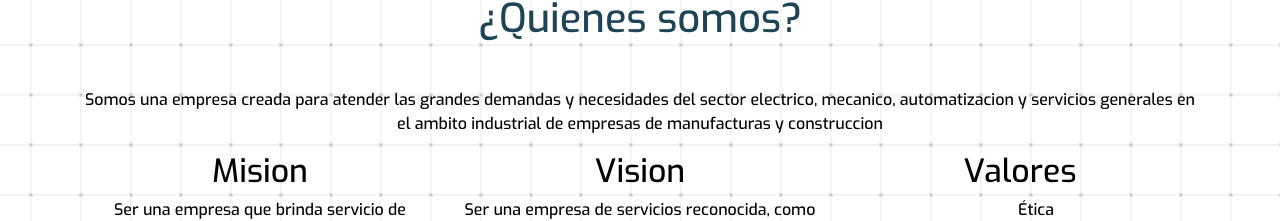
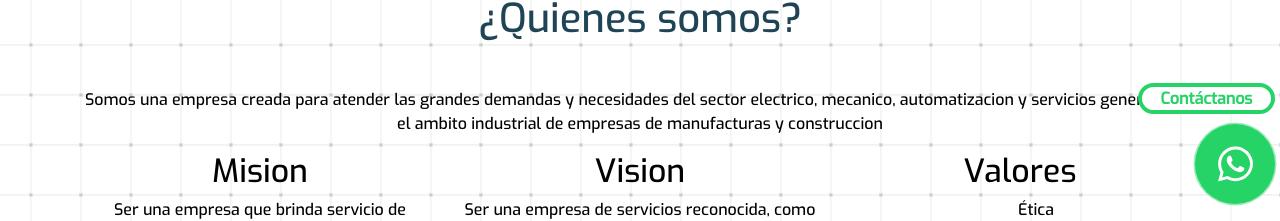
Before and after one commit to fass28/inproymel, a React (Vite) app: page / in a window 1280 px wide. Shown: the part 586-807 px from the top of the page. Built offline with nearby package versions, Linux system fonts and the light colour scheme.

Commit message:
whatsapp button added

```diff
--- a/src/App.jsx
+++ b/src/App.jsx
@@ -1,24 +1,25 @@
-import { Header } from './components/Header/Header'
-import { Welcome } from './components/Welcome/Welcome'
-import { AboutUs } from './components/AboutUs/AboutUs'
-import { Services } from './components/Services/Services'
-import { Clientes } from './components/Clientes/Clientes'
-import { WhyUs } from './components/WhyUs/WhyUs'
-import { ContactUs } from './components/ContactUs/ContactUs'
-import { Footer } from './components/Footer/Footer'
-
+import { Header } from "./components/Header/Header";
+import { Welcome } from "./components/Welcome/Welcome";
+import { AboutUs } from "./components/AboutUs/AboutUs";
+import { Services } from "./components/Services/Services";
+import { Clientes } from "./components/Clientes/Clientes";
+import { WhyUs } from "./components/WhyUs/WhyUs";
+import { ContactUs } from "./components/ContactUs/ContactUs";
+import { Footer } from "./components/Footer/Footer";
+import { WhatsApp } from "./components/WhatsApp/WhatsApp";
 
 export const App = () => {
   return (
     <>
-        <Header/>
-        <Welcome/>
-        <AboutUs/>
-        <Services/>
-        <Clientes/>
-        <WhyUs/>
-        <ContactUs/>
-        <Footer/>
+      <Header />
+      <Welcome />
+      <AboutUs />
+      <Services />
+      <Clientes />
+      <WhyUs />
+      <ContactUs />
+      <Footer />
+      <WhatsApp />
     </>
-  )
-}
+  );
+};
--- /dev/null
+++ b/src/components/WhatsApp/WhatsApp.css
@@ -0,0 +1,54 @@
+.whatsapp-text{
+    position: fixed;
+    right: 5px;
+    bottom: 100px;
+    z-index: 99;
+    background-color: white;
+    color: #25d366;
+    border-color: #25d366;
+    border: 4px solid;
+    font-size: 16px;
+    height: 31px;
+    width: 137px;
+    border-radius: 45px;
+}
+
+
+#whatsApp{
+    background-color: #25d366;
+    height: 80px;
+    width: 80px;
+    position: fixed;
+    right: 5px;
+    bottom: 10px;
+    z-index: 99;
+    border-radius: 50px;
+    display: flex;
+    align-items: center;
+    justify-content: center;
+    cursor: pointer;
+    display: flex;
+	justify-content: center;
+	align-items: center;
+	padding: 35px;
+	text-decoration: none;
+	border-radius: 50%;
+	animation-name: pulse;
+	animation-duration: 1.5s;
+	animation-timing-function: ease-out;
+	animation-iteration-count: infinite;
+}
+
+@keyframes pulse {
+	0% {
+		box-shadow: 0 0 0 0 rgba(37, 211, 102, 0.5);
+	}
+	80% {
+		box-shadow: 0 0 0 14px rgba(37, 211, 102, 0);
+	}
+}
+
+.whatsapp-icon{
+    height: 40px;
+    color: white;
+}
--- /dev/null
+++ b/src/components/WhatsApp/WhatsApp.jsx
@@ -0,0 +1,21 @@
+import { FontAwesomeIcon } from "@fortawesome/react-fontawesome";
+
+import "./WhatsApp.css";
+
+export const WhatsApp = () => {
+  return (
+    <section >
+        <div className="whatsapp-text">
+            <strong>Contáctanos</strong>
+        </div>
+      <div className="whatsApp" id="whatsApp">
+        <a href="https://wa.me/51917325863"   target="_blank" className="whatsapp-icon">
+          <FontAwesomeIcon
+            icon={["fab", "whatsapp"]}
+            className="whatsapp-icon"
+          />{" "}
+        </a>
+      </div>
+    </section>
+  );
+};
--- a/src/fontAwesome.js
+++ b/src/fontAwesome.js
@@ -6,6 +6,7 @@ import {
   faLinkedin,
   faInstagram,
   faTiktok,
+  faWhatsapp,
 } from "@fortawesome/free-brands-svg-icons";
 import {
   faCalendarDays,
@@ -25,5 +26,6 @@ library.add(
   faCalendarDays,
   faClock,
   faThumbsUp,
-  faTruckPickup
+  faTruckPickup,
+  faWhatsapp
 );
```
